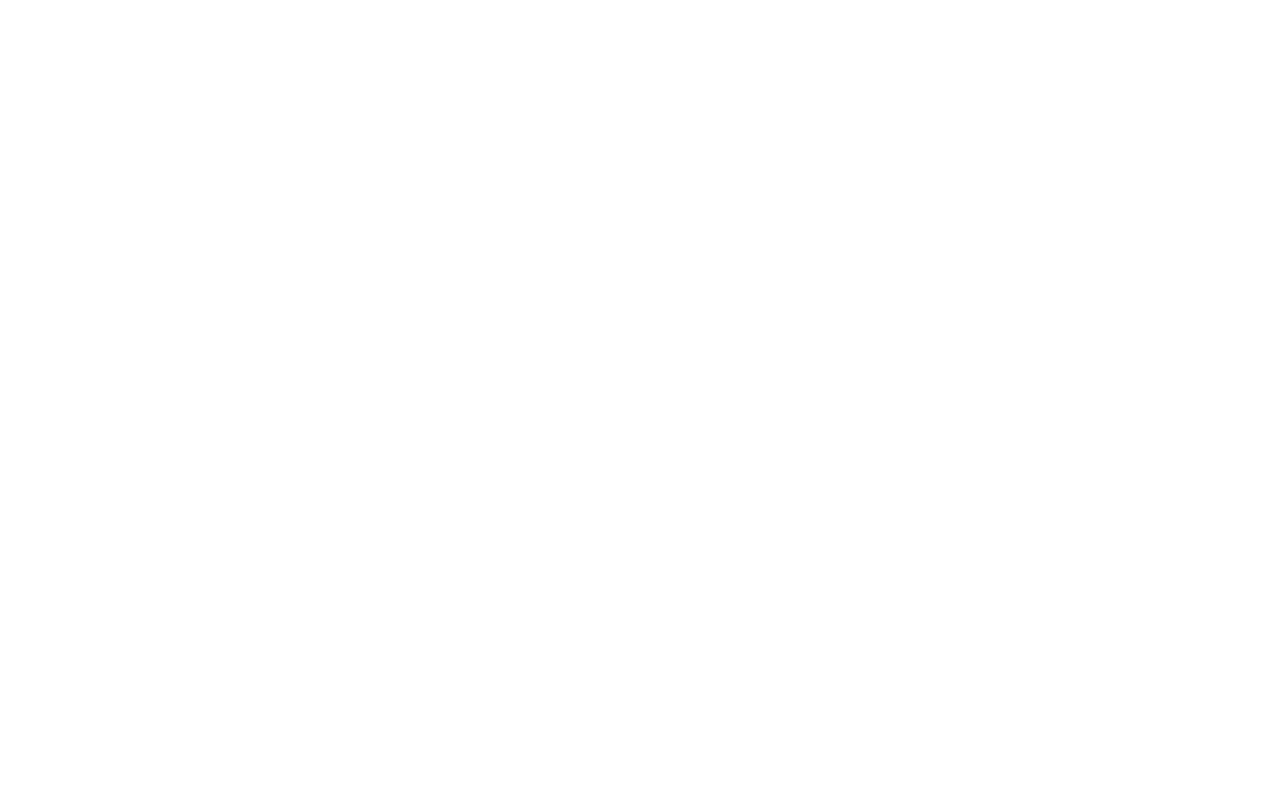
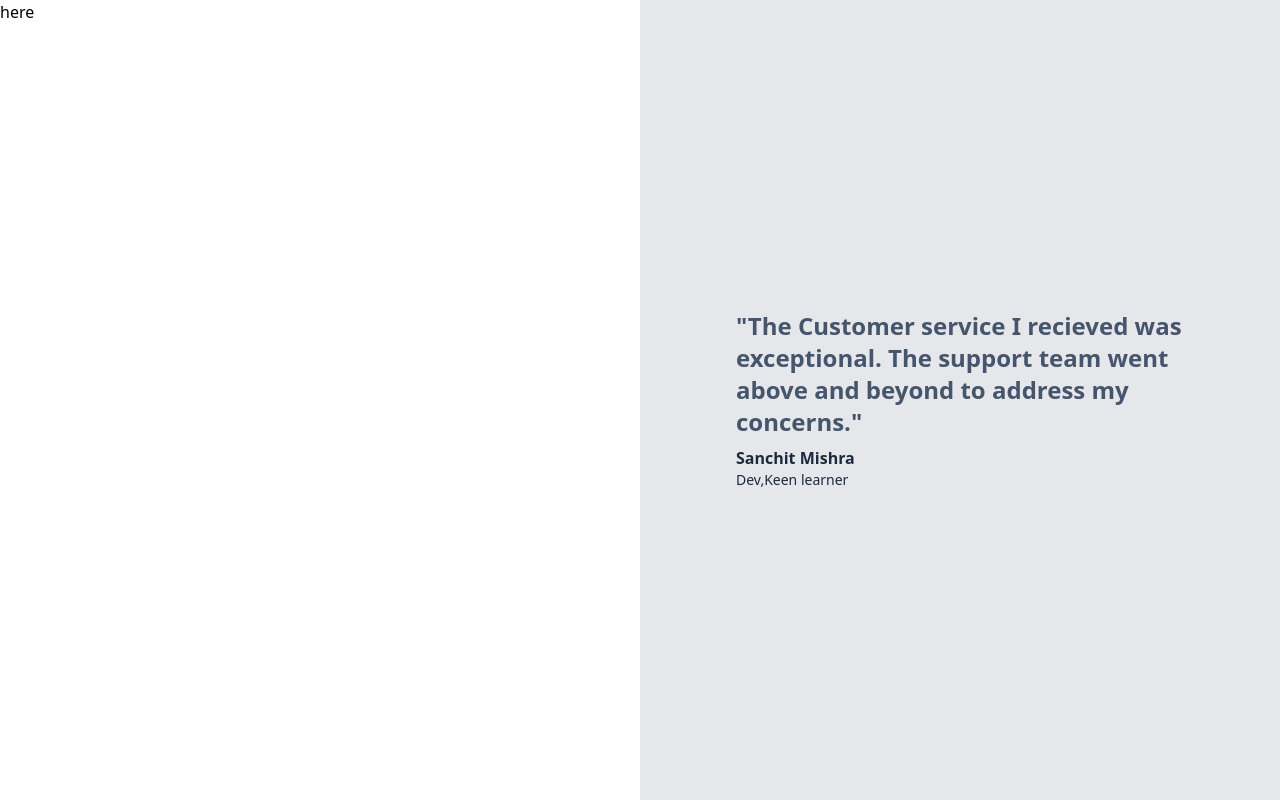
Before and after one commit to ImSanc/medium_clone, a React (Vite) app in the folder frontend/: page /signup in a window 1280 px wide. Built offline with nearby package versions, Linux system fonts and the light colour scheme.

Commit message:
medium frontend quote

```diff
--- a/frontend/package.json
+++ b/frontend/package.json
@@ -10,9 +10,11 @@
     "preview": "vite preview"
   },
   "dependencies": {
+    "@imsanc/medium-common": "^1.0.4",
     "@tailwindcss/vite": "^4.0.3",
     "react": "^19.0.0",
     "react-dom": "^19.0.0",
+    "react-router-dom": "^7.1.5",
     "tailwindcss": "^4.0.3"
   },
   "devDependencies": {
--- a/frontend/src/App.tsx
+++ b/frontend/src/App.tsx
@@ -1,11 +1,18 @@
-import { useState } from 'react'
-import reactLogo from './assets/react.svg'
-import viteLogo from '/vite.svg'
 import './App.css'
+import { BrowserRouter , Route , Routes } from 'react-router-dom';
+import { Signup } from './pages/Signup';
+import { Signin } from './pages/Signin';
+import { Blog } from './pages/Blog';
 
 function App() {
-  const [count, setCount] = useState(0)
   return <>
+    <BrowserRouter>
+    <Routes>
+        <Route path='/signup' element = { <Signup/>} ></Route>
+        <Route path='/signin'  element = { <Signin/>} ></Route>
+        <Route path='/blog/:id'  element = { <Blog/>}  ></Route>
+    </Routes>
+    </BrowserRouter>
   </>;
 }
 
--- /dev/null
+++ b/frontend/src/components/Quote.tsx
@@ -0,0 +1,16 @@
+export const Quote = () =>{
+    return <div className="bg-gray-200 h-screen flex justify-center flex-col px-4 sm:px-10 md:px-14 lg:px-24">
+                <div className=" flex flex-col justify-center text-xl sm:text-2xl  font-semibold text-slate-600 text-left ">
+                "The Customer service I recieved was exceptional. The support team went above and beyond to address my concerns."
+                </div>
+                <div >
+                    <div className="pt-2 font-bold text-slate-800 ">
+                        Sanchit Mishra
+                    </div>
+                    <div className=" text-slate-800 font-thin text-sm">
+                        Dev,Keen learner
+                    </div>
+                </div>
+
+    </div>
+}
--- /dev/null
+++ b/frontend/src/pages/Blog.tsx
@@ -0,0 +1,5 @@
+export const Blog = () =>{
+    return <div>
+        Blog
+    </div>
+}
--- /dev/null
+++ b/frontend/src/pages/Signin.tsx
@@ -0,0 +1,5 @@
+export const Signin = () =>{
+    return <div>
+        Sign in
+    </div>
+}
--- /dev/null
+++ b/frontend/src/pages/Signup.tsx
@@ -0,0 +1,11 @@
+import { Quote } from "../components/Quote"
+
+export const Signup = () =>{
+    return <div className="  grid grid-cols-2">
+        <div>here</div>
+        <div className=" invisible md:visible">
+            <Quote ></Quote>
+        </div>
+
+    </div>
+}
```
Also changed, not shown: frontend/src/components/Auth.tsx (added), 1 other file (tests, documents, lock files or other folders).
